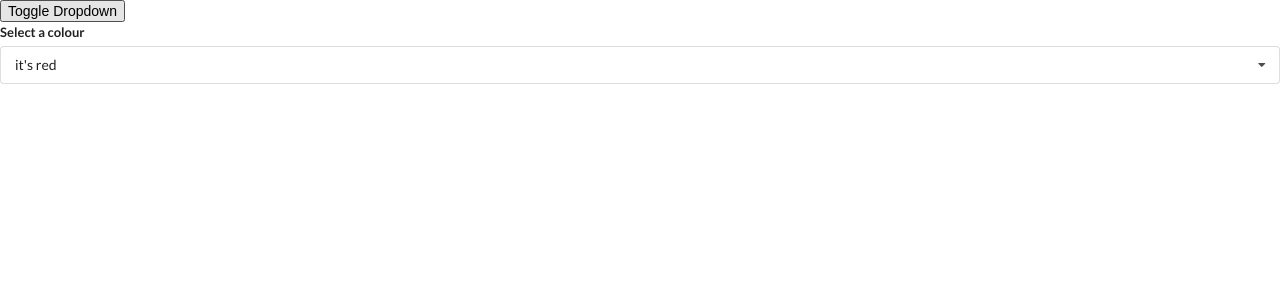
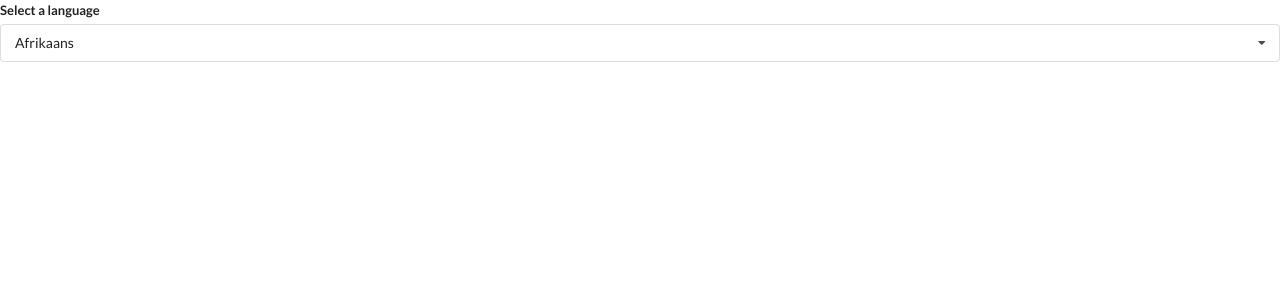
Before and after one commit to ehseebe/widgets, a React (Create React App) app: page / in a window 1280 px wide. Shown: the top 300 px of the page. Built offline with nearby package versions, Linux system fonts and the light colour scheme.

Commit message:
Set up translate component, reuse dropdown

```diff
--- a/src/App.js
+++ b/src/App.js
@@ -1,7 +1,8 @@
 import React, {useState} from 'react';
 import Accordion from './components/Accordion';
 import Search from './components/Search';
-import Dropdown from './components/DropDown'
+import Dropdown from './components/DropDown';
+import Translate from './components/Translate';
 
 const items = [
   {
@@ -35,19 +36,20 @@
 
 const App = () => {
   const [selected, setSelected] = useState(options[0]);
-  const [showDropdown, setShowDropdown] = useState(true);
+  // const [showDropdown, setShowDropdown] = useState(true);
 
   return (
    <div>
      {/* <Accordion items={items}/>  */}
      {/* <Search /> */}
-     <button onClick={() => setShowDropdown(!showDropdown)}>Toggle Dropdown</button>
+     {/* <button onClick={() => setShowDropdown(!showDropdown)}>Toggle Dropdown</button>
      {showDropdown ?
      <Dropdown
      selected={selected}
      onSelectedChange={setSelected}
      options={options}
-     /> : null}
+     /> : null} */}
+     <Translate />
      </div>
   )
 }
--- a/src/components/DropDown.js
+++ b/src/components/DropDown.js
@@ -1,6 +1,6 @@
 import React, { useState, useEffect, useRef } from 'react';
 
-const Dropdown = ({ options, selected, onSelectedChange}) => {
+const Dropdown = ({ options, selected, onSelectedChange, label }) => {
   const [open, setOpen] = useState(false);
   const ref = useRef();
 
@@ -38,7 +38,7 @@
   return (
     <div className="ui form" ref={ref}>
       <div className="field">
-        <label className="label">Select a colour</label>
+        <label className="label">{label}</label>
         <div
         onClick={() => setOpen(!open)}
         className={`ui selection dropdown ${open ? 'visible active' : ''}`}
--- /dev/null
+++ b/src/components/Translate.js
@@ -0,0 +1,35 @@
+import React, { useState } from 'react';
+import Dropdown from './DropDown';
+
+const options = [
+  {
+    label: 'Afrikaans',
+    value: 'af'
+  },
+  {
+    label: 'Arabic',
+    value: 'ar'
+  },
+  {
+    label: 'Hindi',
+    value: 'hi'
+  }
+];
+
+const Translate = () => {
+  const [language, setLanguage] = useState(options[0]);
+
+
+  return (
+    <div>
+      <Dropdown
+      label='Select a language'
+      options={options}
+      selected={language}
+      onSelectedChange={setLanguage}
+      />
+    </div>
+  )
+};
+
+export default Translate;
```
